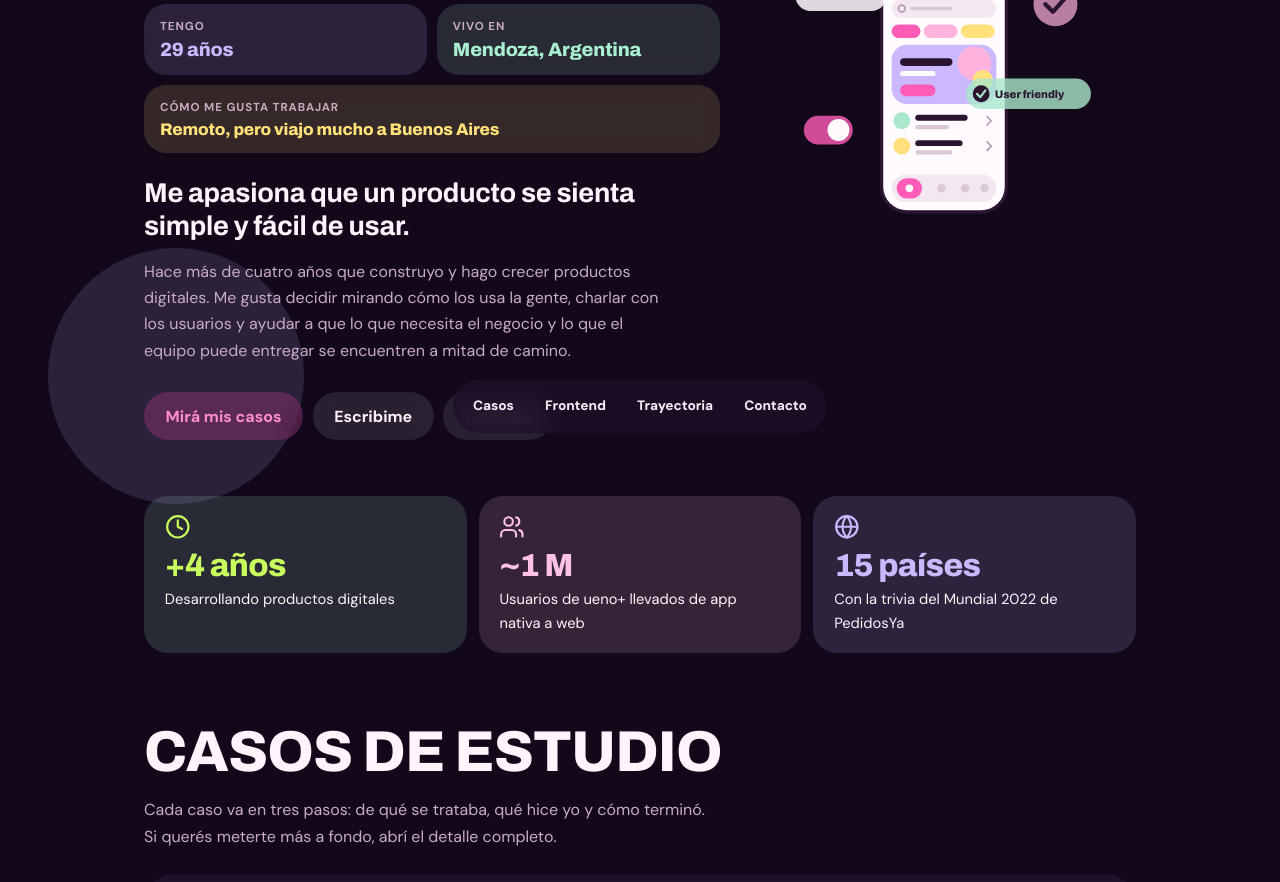
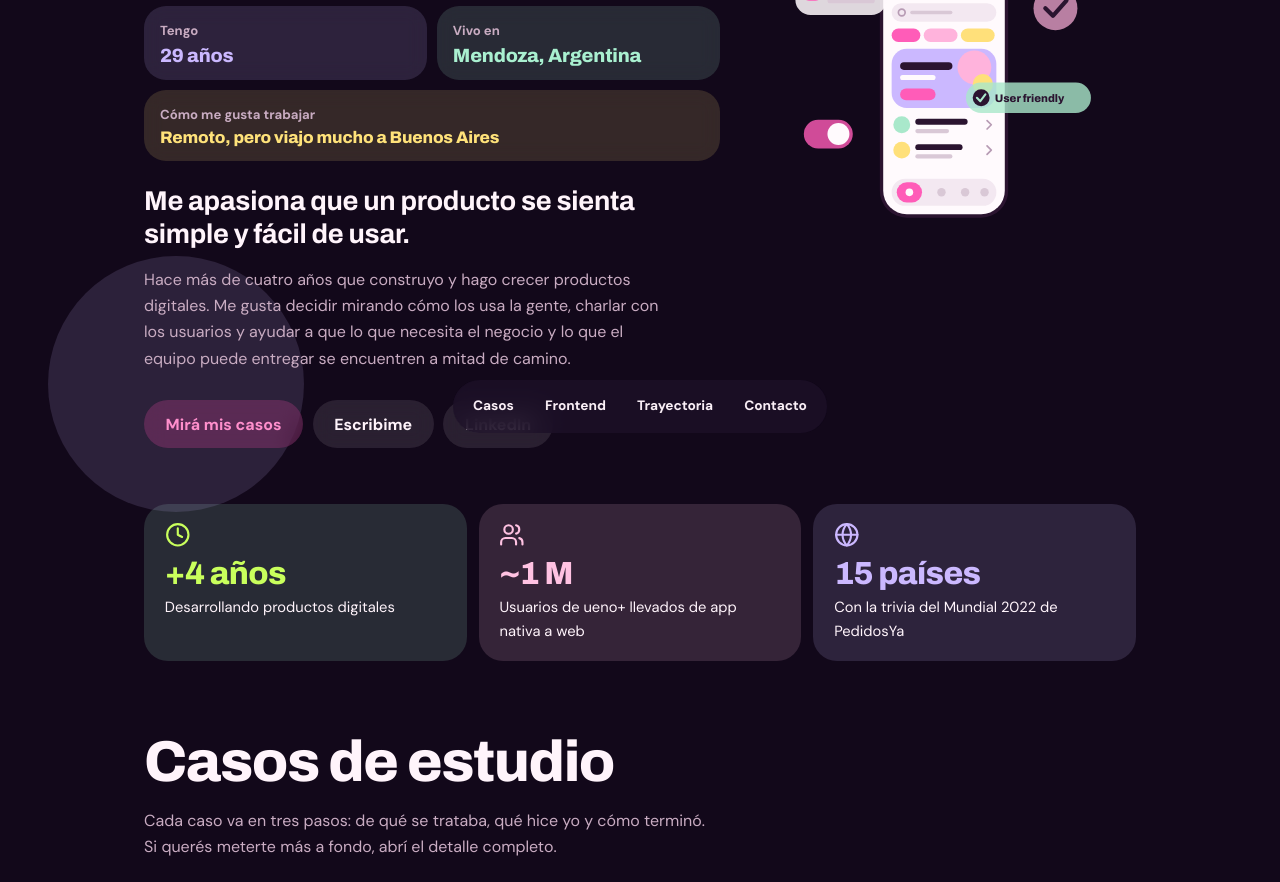
Before and after one commit to juanitalaborde/juanitalaborde.github.io, a plain HTML site: page index.html in a window 1280 px wide. Shown: the part 355-1237 px from the top of the page. Drawn offline with Linux system fonts and the light colour scheme.

Commit message:
Títulos en mayúscula solo al inicio
Co-Authored-By: Claude Sonnet 5.5 <noreply@anthropic.com>
Claude-Session: https://claude.ai/code/session_01B9NbWJx2qAvfq4FaSX99F3

```diff
--- a/index.html
+++ b/index.html
@@ -230,6 +230,11 @@ h1{text-transform:none;letter-spacing:-.025em}
 .fact b{display:flex;align-items:center;gap:.5rem}
 .fe-card h3 .ic{color:var(--c)}
 .copy{display:inline-flex;align-items:center;gap:.5rem}
+
+/* sentence case everywhere */
+h2,.row-head h3{text-transform:none}
+h2{letter-spacing:-.025em;line-height:1}
+.bio small{text-transform:none;letter-spacing:0;font-size:.82rem}
 </style>
 
 
```
